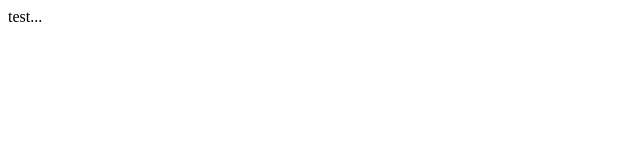
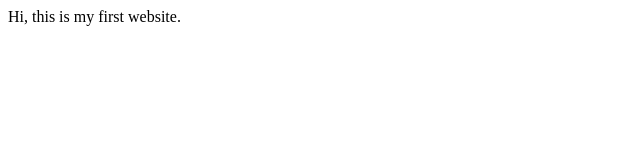
Before and after one commit to toco-t/comp1537-lab01, a plain HTML site: page index.html in a window 1280 px wide. Shown: the whole page, without its empty margins (0-640 px from the left). Drawn offline with Linux system fonts and the light colour scheme.

Commit message:
Update index.html
Initial setup of index.html

```diff
--- a/index.html
+++ b/index.html
@@ -2,9 +2,9 @@
 <html lang="en" dir="ltr">
   <head>
     <meta charset="utf-8">
-    <title>comp1537-lab01</title>
+    <title>Home</title>
   </head>
   <body>
-    test...
+    Hi, this is my first website.
   </body>
 </html>
```
